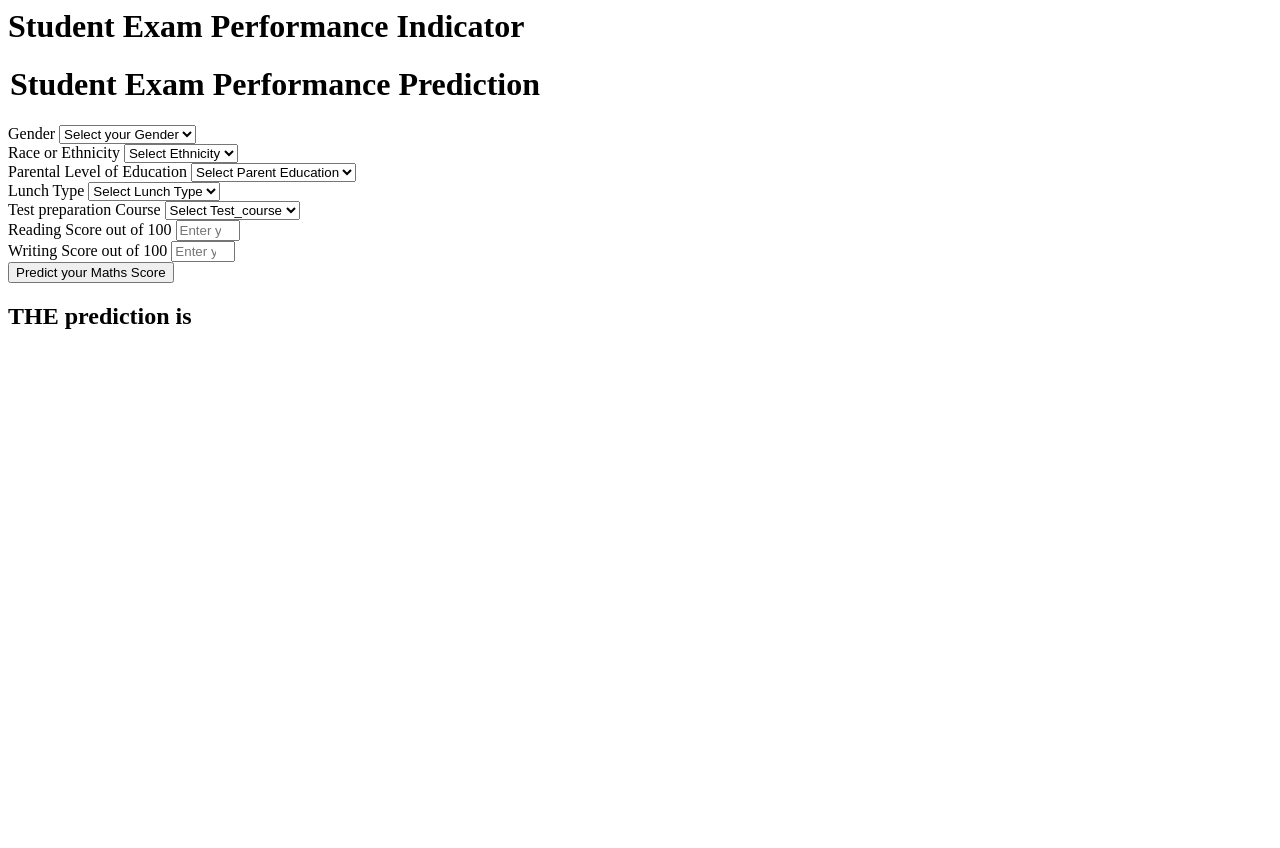
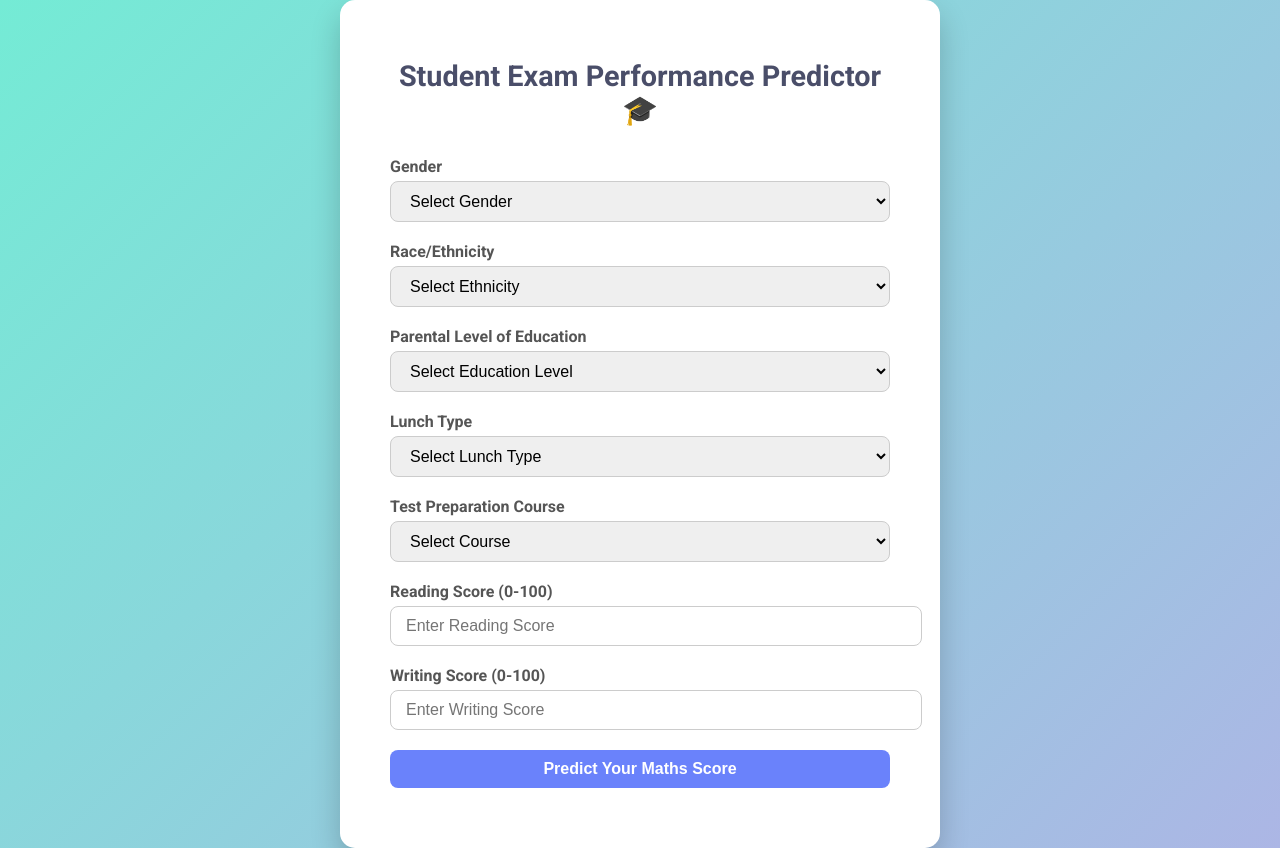
Before and after one commit to rawat226181/mlproject, a Flask app: page /predictdata in a window 1280 px wide. Before the commit the page ends 329 px from the top, so only its background shows below. Run offline with Flask 3, Linux system fonts and the light colour scheme.

Commit message:
web page change

```diff
--- a/templates/home.html
+++ b/templates/home.html
@@ -1,111 +1,160 @@
-<html>
+<!DOCTYPE html>
+<html lang="en">
+<head>
+  <meta charset="UTF-8">
+  <meta name="viewport" content="width=device-width, initial-scale=1.0">
+  <title>Student Exam Performance Predictor</title>
+  <style>
+    /* Import Google Font */
+    @import url('https://fonts.googleapis.com/css2?family=Roboto:wght@400;700&display=swap');
+
+    body {
+      margin: 0;
+      font-family: 'Roboto', sans-serif;
+      background: linear-gradient(135deg, #74ebd5 0%, #ACB6E5 100%);
+      display: flex;
+      justify-content: center;
+      align-items: center;
+      min-height: 100vh;
+      color: #333;
+    }
+
+    .container {
+      background: #fff;
+      padding: 40px 50px;
+      border-radius: 15px;
+      box-shadow: 0 15px 30px rgba(0,0,0,0.2);
+      max-width: 500px;
+      width: 90%;
+      animation: fadeIn 1s ease-in-out;
+    }
+
+    h1 {
+      text-align: center;
+      color: #4a4e69;
+      margin-bottom: 30px;
+      font-size: 1.8rem;
+    }
+
+    label {
+      font-weight: bold;
+      display: block;
+      margin-bottom: 5px;
+      color: #555;
+    }
+
+    select, input[type="number"], input[type="submit"] {
+      width: 100%;
+      padding: 10px 15px;
+      margin-bottom: 20px;
+      border-radius: 8px;
+      border: 1px solid #ccc;
+      font-size: 1rem;
+    }
+
+    input[type="submit"] {
+      background: #6a82fb;
+      color: white;
+      font-weight: bold;
+      cursor: pointer;
+      border: none;
+      transition: 0.3s;
+    }
+
+    input[type="submit"]:hover {
+      background: #fc5c7d;
+      transform: translateY(-3px);
+      box-shadow: 0 6px 15px rgba(0,0,0,0.2);
+    }
+
+    h2 {
+      text-align: center;
+      color: #222;
+      margin-top: 20px;
+      background: #f0f0f0;
+      padding: 15px;
+      border-radius: 10px;
+    }
+
+    @keyframes fadeIn {
+      from { opacity: 0; transform: translateY(-20px); }
+      to { opacity: 1; transform: translateY(0); }
+    }
+
+    /* Responsive for mobile */
+    @media(max-width: 600px){
+      .container {
+        padding: 30px 20px;
+      }
+      h1 { font-size: 1.5rem; }
+    }
+  </style>
+</head>
 <body>
-    <div class="login">
-       <h1>Student Exam Performance Indicator</h1>
+  <div class="container">
+    <h1>Student Exam Performance Predictor 🎓</h1>
+    <form action="{{ url_for('predict_datapoint')}}" method="post">
 
-       <form action="{{ url_for('predict_datapoint')}}" method="post">
-        <h1>
-            <legend>Student Exam Performance Prediction</legend>
-        </h1>
-        <div class="mb-3">
-            <label class="form-label">Gender</label>
-            <select class="form-control" name="gender" placeholder="Enter you Gender" required>
-                <option class="placeholder" selected disabled value="">Select your Gender</option>
-                <option value="male">
-                    Male
-                </option>
-                <option value="female">
-                    Female
-                </option>
-            </select>
-        </div>
-        <div class="mb-3">
-            <label class="form-label">Race or Ethnicity</label>
-            <select class="form-control" name="ethnicity" placeholder="Enter you ethnicity" required>
-                <option class="placeholder" selected disabled value="">Select Ethnicity</option>
-                <option value="group A">
-                    Group A
-                </option>
-                <option value="group B">
-                    Group B
-                </option>
-                <option value="group C">
-                    Group C
-                </option>
-                <option value="group D">
-                    Group D
-                </option>
-                <option value="group E">
-                    Group E
-                </option>
-            </select>
-        </div>
-        <div class="mb-3">
-            <label class="form-label">Parental Level of Education</label>
-            <select class="form-control" name="parental_level_of_education"
-                placeholder="Enter you Parent Education" required>
-                <option class="placeholder" selected disabled value="">Select Parent Education</option>
-                <option value="associate's degree">
-                    associate's degree
-                </option>
-                <option value="bachelor's degree">
-                    bachelor's degree
-                </option>
-                <option value="high school">
-                    high school
-                </option>
-                <option value="master's degree">
-                    master's degree
-                </option>
-                <option value="some college">
-                    some college
-                </option>
-                <option value="some high school">
-                    some high school
-                </option>
-            </select>
-        </div>
-        <div class="mb-3">
-            <label class="form-label">Lunch Type</label>
-            <select class="form-control" name="lunch" placeholder="Enter you Lunch" required>
-                <option class="placeholder" selected disabled value="">Select Lunch Type</option>
-                <option value="free/reduced">
-                    free/reduced
-                </option>
-                <option value="standard">
-                    standard
-                </option>
-            </select>
-        </div>
-        <div class="mb-3">
-            <label class="form-label">Test preparation Course</label>
-            <select class="form-control" name="test_preparation_course" placeholder="Enter you Course"
-                required>
-                <option class="placeholder" selected disabled value="">Select Test_course</option>
-                <option value="none">
-                    None
-                </option>
-                <option value="completed">
-                    Completed
-                </option>
-            </select>
-        </div>
-        <div class="mb-3">
-            <label class="form-label">Reading Score out of 100</label>
-            <input class="form-control" type="number" name="reading_score"
-                placeholder="Enter your Reading Score" min='0' max='100' required />
-            </div>
-        <div class="mb-3">
-            <label class="form-label">Writing Score out of 100</label>
-            <input class="form-control" type="number" name="writing_score"
-                placeholder="Enter your Writing Score" min='0' max='100' required />
-        </div>
-        <div class="mb-3">
-            <input class="btn btn-primary" type="submit" value="Predict your Maths Score" required />
-        </div>
+      <!-- Gender -->
+      <label>Gender</label>
+      <select name="gender" required>
+        <option value="" disabled selected>Select Gender</option>
+        <option value="male">Male</option>
+        <option value="female">Female</option>
+      </select>
+
+      <!-- Ethnicity -->
+      <label>Race/Ethnicity</label>
+      <select name="ethnicity" required>
+        <option value="" disabled selected>Select Ethnicity</option>
+        <option value="group A">Group A</option>
+        <option value="group B">Group B</option>
+        <option value="group C">Group C</option>
+        <option value="group D">Group D</option>
+        <option value="group E">Group E</option>
+      </select>
+
+      <!-- Parental Education -->
+      <label>Parental Level of Education</label>
+      <select name="parental_level_of_education" required>
+        <option value="" disabled selected>Select Education Level</option>
+        <option value="associate's degree">Associate's Degree</option>
+        <option value="bachelor's degree">Bachelor's Degree</option>
+        <option value="high school">High School</option>
+        <option value="master's degree">Master's Degree</option>
+        <option value="some college">Some College</option>
+        <option value="some high school">Some High School</option>
+      </select>
+
+      <!-- Lunch -->
+      <label>Lunch Type</label>
+      <select name="lunch" required>
+        <option value="" disabled selected>Select Lunch Type</option>
+        <option value="free/reduced">Free/Reduced</option>
+        <option value="standard">Standard</option>
+      </select>
+
+      <!-- Test Preparation -->
+      <label>Test Preparation Course</label>
+      <select name="test_preparation_course" required>
+        <option value="" disabled selected>Select Course</option>
+        <option value="none">None</option>
+        <option value="completed">Completed</option>
+      </select>
+
+      <!-- Scores -->
+      <label>Reading Score (0-100)</label>
+      <input type="number" name="reading_score" min="0" max="100" placeholder="Enter Reading Score" required>
+
+      <label>Writing Score (0-100)</label>
+      <input type="number" name="writing_score" min="0" max="100" placeholder="Enter Writing Score" required>
+
+      <input type="submit" value="Predict Your Maths Score">
     </form>
-    <h2>
-       THE  prediction is {{result}}
-    </h2>
-   <body>
+
+    {% if result %}
+      <h2>🎯 Prediction Result: {{result}}</h2>
+    {% endif %}
+  </div>
+</body>
 </html>
```
Also changed, not shown: templates/index.html (+67 -4 lines).
